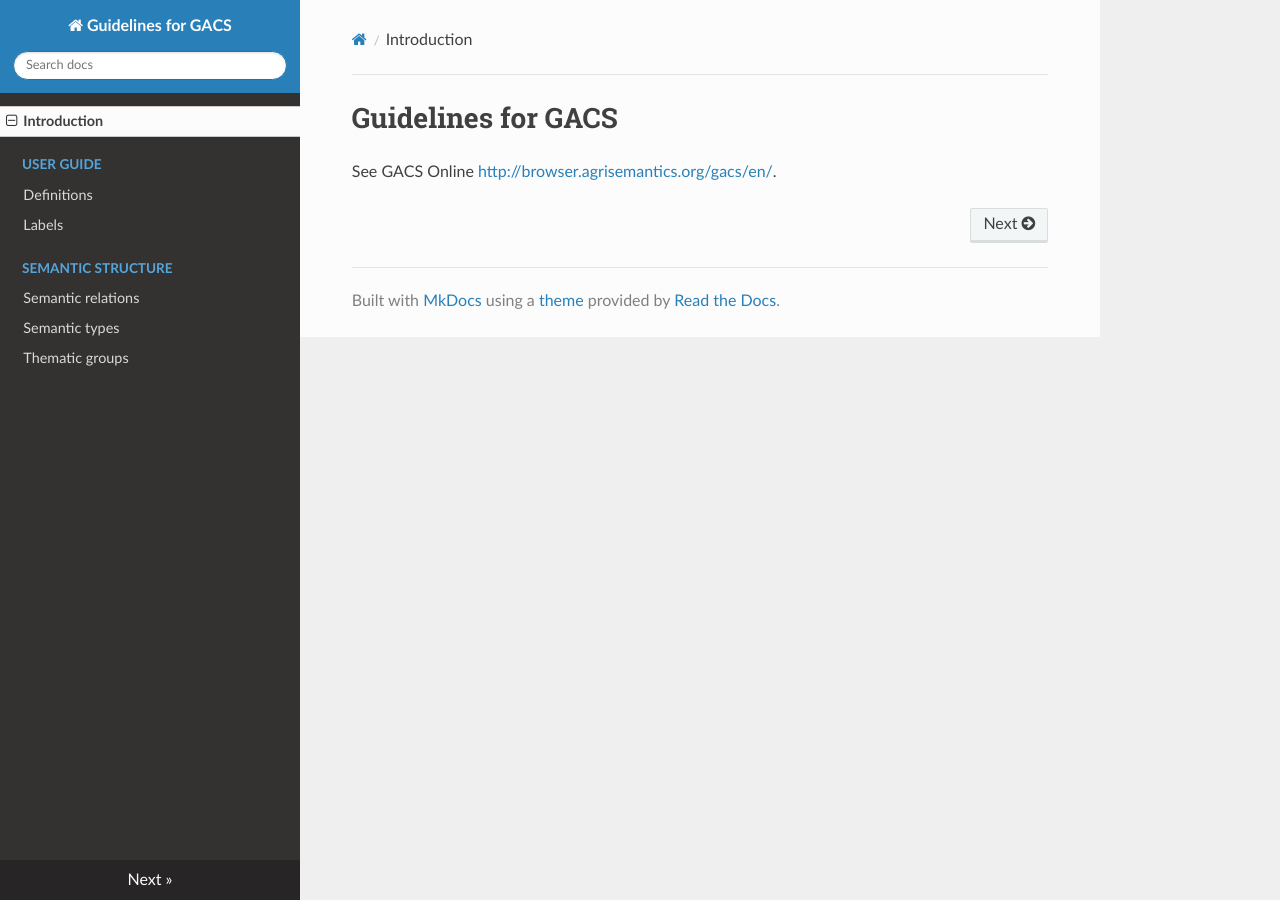
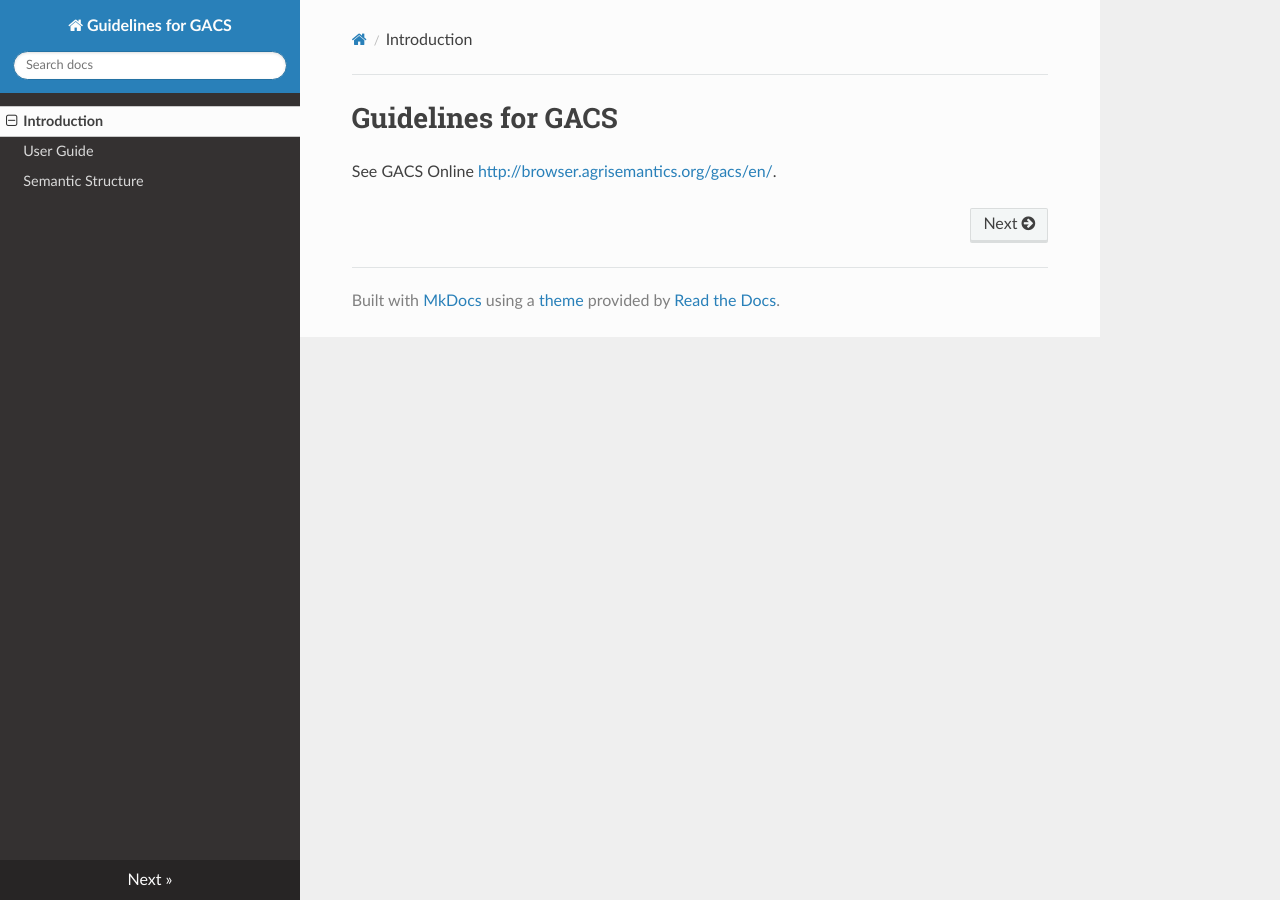
Before and after one commit to agrisemantics/gacs-qip, an MkDocs documentation site: the page built from docs/index.md, in a window 1280 px wide. Built offline with MkDocs 1.6.1, drawn with Linux system fonts in a browser that asks for light colours; nearby versions of some CDN libraries; old or Windows-style settings are respelled for this version of MkDocs.

Commit message:
correct demo website

```diff
--- a/mkdocs.yml
+++ b/mkdocs.yml
@@ -1,11 +1,6 @@
 site_name: Guidelines for GACS
 pages:
 - Introduction: index.md
-- User Guide:
-    - Definitions: definitions.md
-    - Labels: labels.md
-- Semantic Structure:
-    - Semantic relations: semantic_relations.md
-    - Semantic types: semantic_types.md
-    - Thematic groups: thematic_groups.md
+- User Guide: user_guide.md
+- Semantic Structure: semantic_structure.md
 theme: 'readthedocs'
```
Also changed, not shown: docs/labels.md (deleted, +0 -3 lines), docs/semantic_relations.md (deleted, +0 -3 lines), docs/semantic_structure.md (added, +9 -0 lines), docs/semantic_types.md (deleted, +0 -3 lines), docs/thematic_groups.md (deleted, +0 -3 lines), docs/user_guide.md (renamed from docs/definitions.md, +3 -0 lines).
